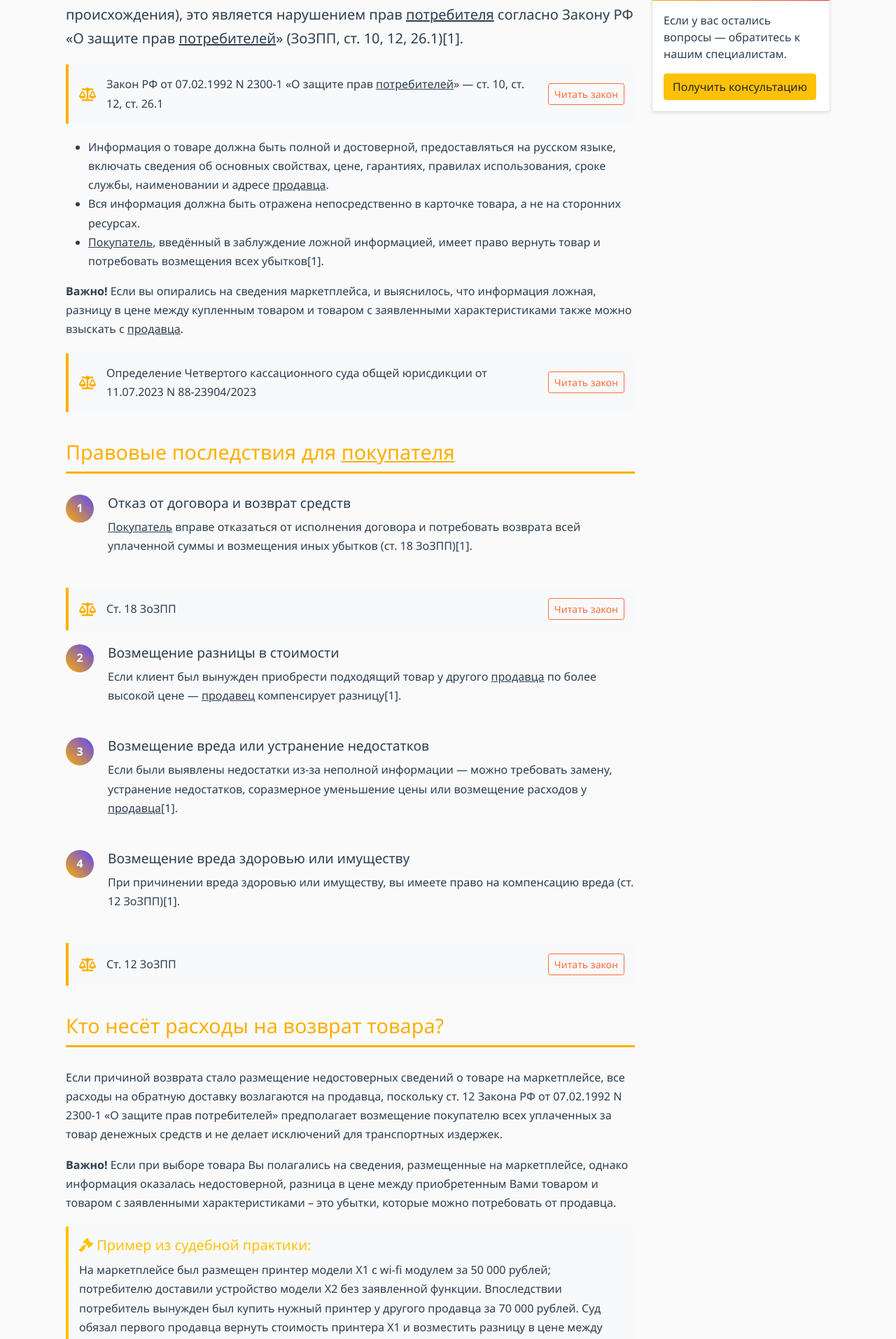
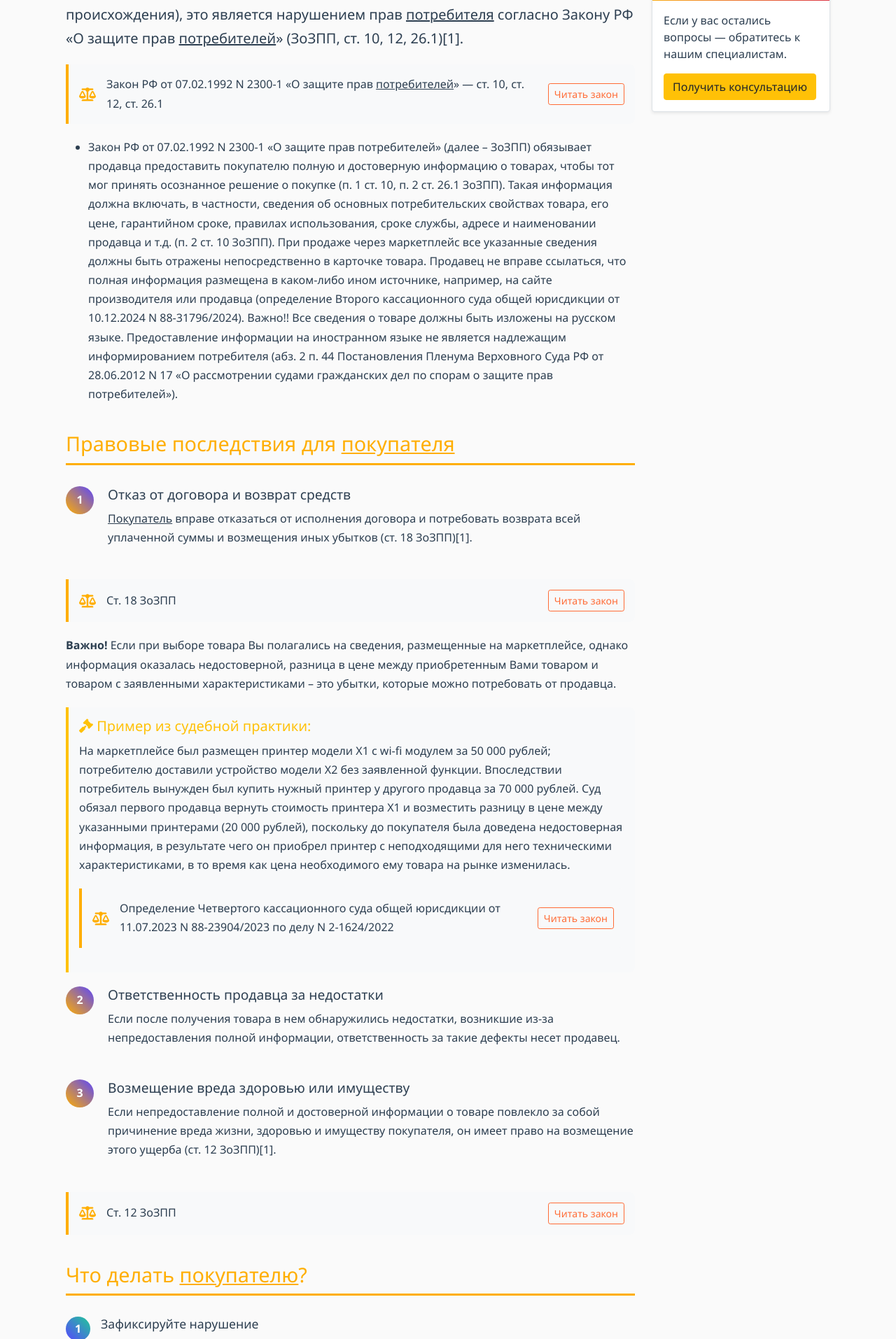
Before and after one commit to sergey-globus/Cons_plus, a Django app: page /art10/ in a window 1280 px wide. Shown: the part 413-2327 px from the top of the page at 70% size. Run offline with Django 4.2, Linux system fonts and the light colour scheme; data comes from the database, SQL or seed files in the repository; parts of the project's set-up code (start-up, migrations or seed data) failed here and were passed over.

Commit message:
add: some remarks

```diff
--- a/load_test_data.py
+++ b/load_test_data.py
@@ -108,7 +108,7 @@ def load_test_data():
         'title': 'Можно ли вернуть товар, входящий в перечень невозвратных товаров?',
         'synonyms': 'технически сложные товары, нижнее белье, парфюмерия',
         'description': 'Можно ли вернуть товары, которые обычно не подлежат возврату и обмену',
-        'tags': 'Невозвратные товары, Доставка, Товар',
+        'tags': 'Невозвратные товары, Товар',
         'icon_class': 'fas fa-ban',
         'url_name': 'art7',
     }
--- a/templates/main/index.html
+++ b/templates/main/index.html
@@ -24,7 +24,7 @@
                         <i class="fas fa-truck"></i>
                     </div>
                     <h3 class="category-title">Проблемы с доставкой</h3>
-                    <p class="category-description">Сроки, стоимость, возврат</p>
+                    <p class="category-description">Сроки, стоимость и другое</p>
                     <a href="{% url 'delivery_category' %}" class="btn btn-outline-warning stretched-link">
                         Подробнее
                     </a>
--- a/templates/main/wrong_price.html
+++ b/templates/main/wrong_price.html
@@ -28,20 +28,8 @@
                     </div>
 
                     <ul>
-                        <li>Информация о товаре должна быть полной и достоверной, предоставляться на русском языке, включать сведения об основных свойствах, цене, гарантиях, правилах использования, сроке службы, наименовании и адресе <span class="def-tooltip def2">продавца</span>.</li>
-                        <li>Вся информация должна быть отражена непосредственно в карточке товара, а не на сторонних ресурсах.</li>
-                        <li><span class="def-tooltip def1">Покупатель</span>, введённый в заблуждение ложной информацией, имеет право вернуть товар и потребовать возмещения всех убытков[1].</li>
+                        <li>Закон РФ от 07.02.1992 N 2300-1 «О защите прав потребителей» (далее – ЗоЗПП) обязывает продавца предоставить покупателю полную и достоверную информацию о товарах, чтобы тот мог принять осознанное решение о покупке (п. 1 ст. 10, п. 2 ст. 26.1 ЗоЗПП). Такая информация должна включать, в частности, сведения об основных потребительских свойствах товара, его цене, гарантийном сроке, правилах использования, сроке службы, адресе и наименовании продавца и т.д. (п. 2 ст. 10 ЗоЗПП). При продаже через маркетплейс все указанные сведения должны быть отражены непосредственно в карточке товара. Продавец не вправе ссылаться, что полная информация размещена в каком-либо ином источнике, например, на сайте производителя или продавца (определение Второго кассационного суда общей юрисдикции от 10.12.2024 N 88-31796/2024). Важно!! Все сведения о товаре должны быть изложены на русском языке. Предоставление информации на иностранном языке не является надлежащим информированием потребителя (абз. 2 п. 44 Постановления Пленума Верховного Суда РФ от 28.06.2012 N 17 «О рассмотрении судами гражданских дел по спорам о защите прав потребителей»).</li>
                     </ul>
-
-                    <blockquote>
-                        <strong>Важно!</strong> Если вы опирались на сведения маркетплейса, и выяснилось, что информация ложная, разницу в цене между купленным товаром и товаром с заявленными характеристиками также можно взыскать с <span class="def-tooltip def2">продавца</span>.
-                    </blockquote>
-
-                    <div class="law-reference">
-                        <i class="fas fa-balance-scale"></i>
-                        <span>Определение Четвертого кассационного суда общей юрисдикции от 11.07.2023 N 88-23904/2023</span>
-                        <a href="https://login.consultant.ru/link/?req=doc&base=KSOJ004&n=134294&date=21.07.2025&demo=2" target="_blank" class="btn btn-sm btn-outline-primary">Читать закон</a>
-                    </div>
 
                     <h3 class="section-title">Правовые последствия для <span class="def-tooltip def1">покупателя</span></h3>
                     <div class="rights-list">
@@ -57,48 +45,37 @@
                             <span>Ст. 18 ЗоЗПП</span>
                             <a href="https://login.consultant.ru/link/?req=doc&base=LAW&n=482748&dst=14&date=21.07.2025&demo=2" target="_blank" class="btn btn-sm btn-outline-primary">Читать закон</a>
                         </div>
+                                            <blockquote>
+                            <strong>Важно!</strong> Если при выборе товара Вы полагались на сведения, размещенные на маркетплейсе, однако информация оказалась недостоверной, разница в цене между приобретенным Вами товаром и товаром с заявленными характеристиками – это убытки, которые можно потребовать от продавца.
+                        </blockquote>
+
+                        <div class="case-example">
+                            <h5><i class="fas fa-gavel"></i> Пример из судебной практики:</h5>
+                            <p>На маркетплейсе был размещен принтер модели Х1 с wi-fi модулем за 50 000 рублей; потребителю доставили устройство модели Х2 без заявленной функции. Впоследствии потребитель вынужден был купить нужный принтер у другого продавца за 70 000 рублей. Суд обязал первого продавца вернуть стоимость принтера Х1 и возместить разницу в цене между указанными принтерами (20 000 рублей), поскольку до покупателя была доведена недостоверная информация, в результате чего он приобрел принтер с неподходящими для него техническими характеристиками, в то время как цена необходимого ему товара на рынке изменилась.</p>
+                            <div class="law-reference">
+                                <i class="fas fa-balance-scale"></i>
+                                <span>Определение Четвертого кассационного суда общей юрисдикции от 11.07.2023 N 88-23904/2023 по делу N 2-1624/2022</span>
+                                <a href="https://login.consultant.ru/link/?req=doc&base=LAW&n=482748&dst=14&date=21.07.2025&demo=2" target="_blank" class="btn btn-sm btn-outline-primary">Читать закон</a>
+                            </div>
+                        </div>
                         <div class="right-item">
                             <div class="right-number">2</div>
                             <div class="right-content">
-                                <h4>Возмещение разницы в стоимости</h4>
-                                <p>Если клиент был вынужден приобрести подходящий товар у другого <span class="def-tooltip def2">продавца</span> по более высокой цене — <span class="def-tooltip def2">продавец</span> компенсирует разницу[1].</p>
+                                <h4>Ответственность продавца за недостатки</h4>
+                                <p>Если после получения товара в нем обнаружились недостатки, возникшие из-за непредоставления полной информации, ответственность за такие дефекты несет продавец.</p>
                             </div>
                         </div>
                         <div class="right-item">
                             <div class="right-number">3</div>
                             <div class="right-content">
-                                <h4>Возмещение вреда или устранение недостатков</h4>
-                                <p>Если были выявлены недостатки из-за неполной информации — можно требовать замену, устранение недостатков, соразмерное уменьшение цены или возмещение расходов у <span class="def-tooltip def2">продавца</span>[1].</p>
-                            </div>
-                        </div>
-                        <div class="right-item">
-                            <div class="right-number">4</div>
-                            <div class="right-content">
                                 <h4>Возмещение вреда здоровью или имуществу</h4>
-                                <p>При причинении вреда здоровью или имуществу, вы имеете право на компенсацию вреда (ст. 12 ЗоЗПП)[1].</p>
+                                <p>Если непредоставление полной и достоверной информации о товаре повлекло за собой причинение вреда жизни, здоровью и имуществу покупателя, он имеет право на возмещение этого ущерба (ст. 12 ЗоЗПП)[1].</p>
                             </div>
                         </div>
                         <div class="law-reference">
                             <i class="fas fa-balance-scale"></i>
                             <span>Ст. 12 ЗоЗПП</span>
                             <a href="https://login.consultant.ru/link/?req=doc&base=LAW&n=482748&dst=100358&date=21.07.2025&demo=2" target="_blank" class="btn btn-sm btn-outline-primary">Читать закон</a>
-                        </div>
-                    </div>
-
-                    <h3 class="section-title">Кто несёт расходы на возврат товара?</h3>
-                    <p>Если причиной возврата стало размещение недостоверных сведений о товаре на маркетплейсе, все расходы на обратную доставку возлагаются на продавца, поскольку ст. 12 Закона РФ от 07.02.1992 N 2300-1 «О защите прав потребителей» предполагает возмещение покупателю всех уплаченных за товар денежных средств и не делает исключений для транспортных издержек.</p>
-
-                    <blockquote>
-                        <strong>Важно!</strong> Если при выборе товара Вы полагались на сведения, размещенные на маркетплейсе, однако информация оказалась недостоверной, разница в цене между приобретенным Вами товаром и товаром с заявленными характеристиками – это убытки, которые можно потребовать от продавца.
-                    </blockquote>
-
-                    <div class="case-example">
-                        <h5><i class="fas fa-gavel"></i> Пример из судебной практики:</h5>
-                        <p>На маркетплейсе был размещен принтер модели Х1 с wi-fi модулем за 50 000 рублей; потребителю доставили устройство модели Х2 без заявленной функции. Впоследствии потребитель вынужден был купить нужный принтер у другого продавца за 70 000 рублей. Суд обязал первого продавца вернуть стоимость принтера Х1 и возместить разницу в цене между указанными принтерами (20 000 рублей), поскольку до покупателя была доведена недостоверная информация, в результате чего он приобрел принтер с неподходящими для него техническими характеристиками, в то время как цена необходимого ему товара на рынке изменилась.</p>
-                        <div class="law-reference">
-                            <i class="fas fa-balance-scale"></i>
-                            <span>Определение Четвертого кассационного суда общей юрисдикции от 11.07.2023 N 88-23904/2023 по делу N 2-1624/2022</span>
-                            <a href="https://login.consultant.ru/link/?req=doc&base=LAW&n=482748&dst=14&date=21.07.2025&demo=2" target="_blank" class="btn btn-sm btn-outline-primary">Читать закон</a>
                         </div>
                     </div>
 
@@ -147,12 +124,14 @@
                     <h3 class="section-title">Кто несёт ответственность?</h3>
                     <ul>
                         <li>
-                            Если площадка не редактирует сведения <span class="def-tooltip def2">продавца</span>, ответственность за достоверность несёт сам <span class="def-tooltip def2">продавец</span>[1].
-                        </li>
-                        <li>
-                            Если причиной возврата стало нарушение информирования, расходы на обратную доставку несёт <span class="def-tooltip def2">продавец</span>.
+                            Как правило, маркетплейс действует как агрегатор информации о товарах, т.е. платформа, на которой различные продавцы размещают свои предложения. Несмотря на то, что сам маркетплейс продавцом не выступает, Закон РФ «О защите прав потребителей» возлагает на него определенные обязанности и ответственность.Так, маркетплейс отвечает за убытки, причиненные потребителю предоставлением недостоверной или неполной информации о товаре или продавце. Однако, ответственность не наступает, если платформа размещает сведения в том виде, в каком их предоставил продавец, и не вносит в них изменений (п. 2.1 ст. 12 ЗоЗПП). В таком случае ответственность за содержание информации о товаре несет сам продавец.
                         </li>
                     </ul>
+                    <div class="law-reference">
+                            <i class="fas fa-balance-scale"></i>
+                            <span>П. 2.1 ст. 12 ЗоЗПП</span>
+                            <a href="https://login.consultant.ru/link/?req=doc&base=LAW&n=482748&dst=124&date=21.07.2025&demo=2" target="_blank" class="btn btn-sm btn-outline-primary">Читать закон</a>
+                        </div>
                     <h3 class="section-title">Кто несет расходы на возврат товара?</h3>
                     <ul>
                         <li>
```
